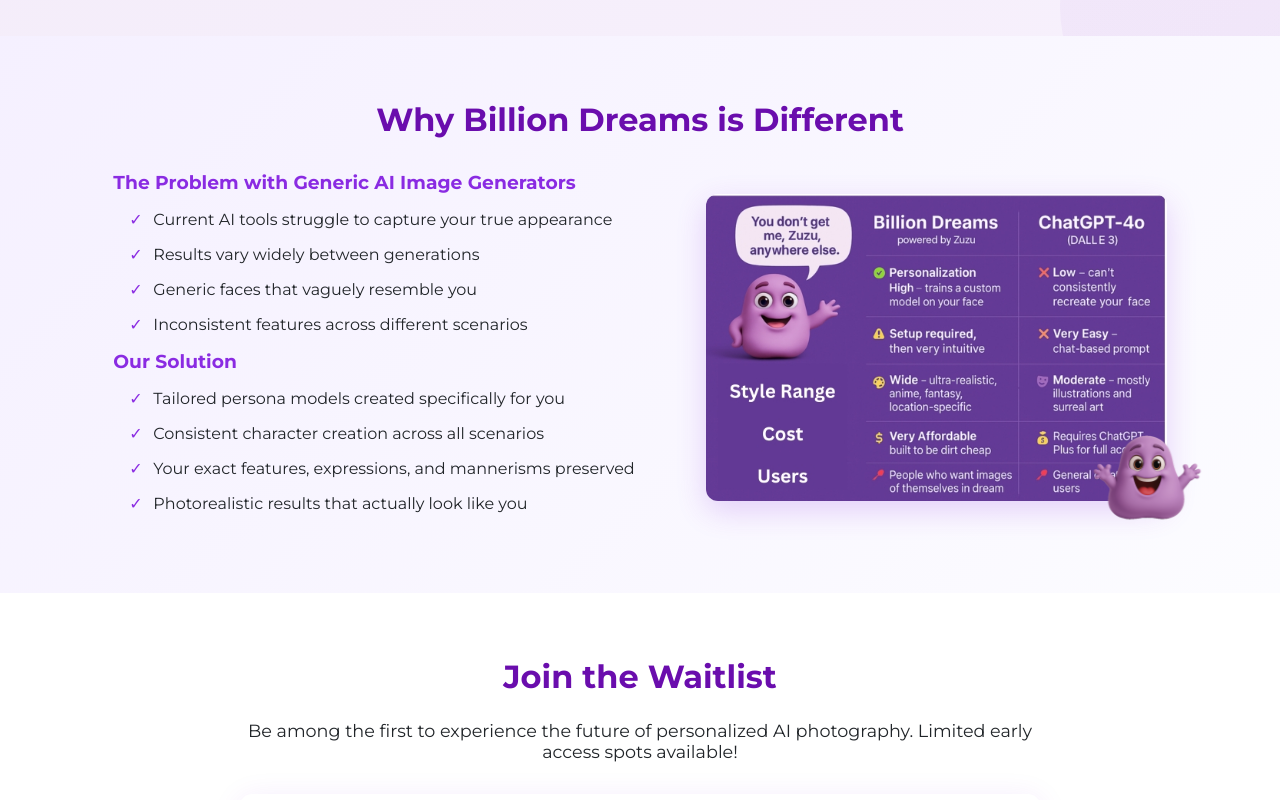
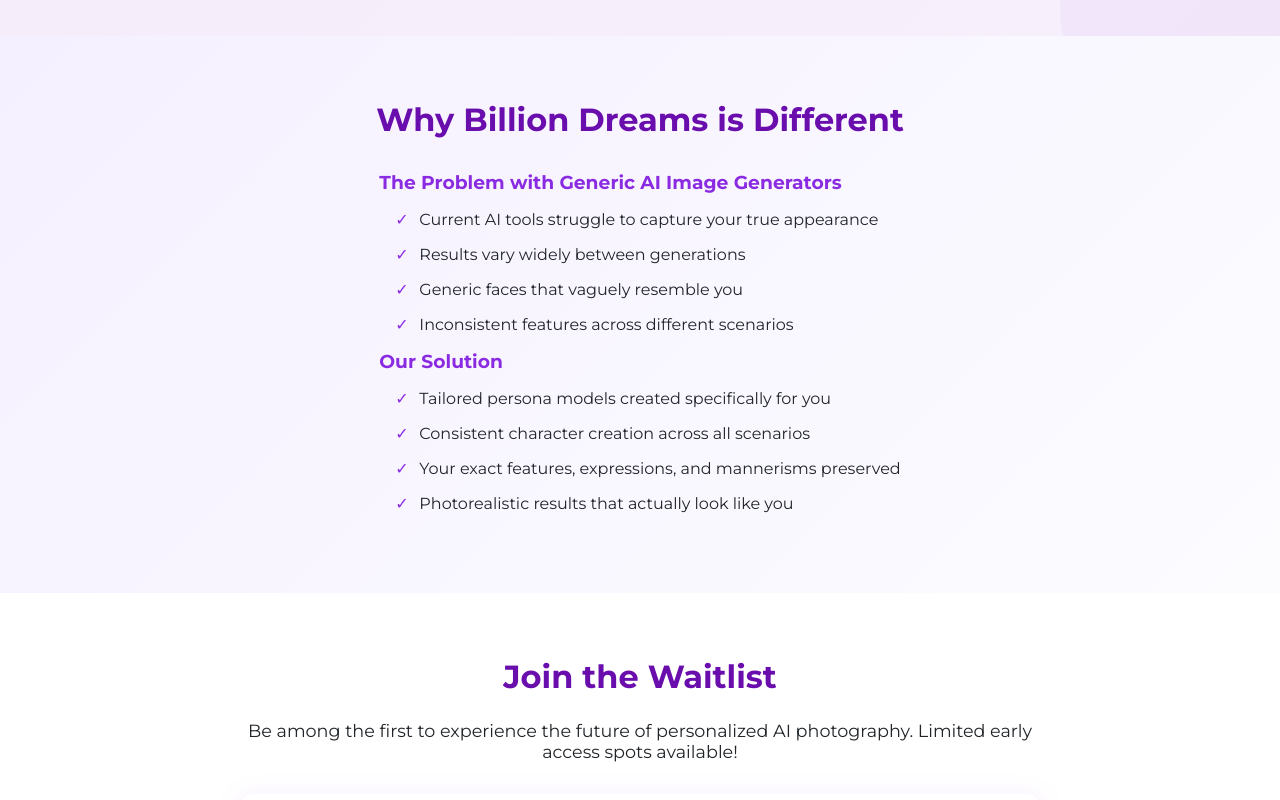
Before and after one commit to muthu-97/billiondreams, a plain HTML site: page index.html in a window 1280 px wide. Shown: the part 2165-2965 px from the top of the page. Drawn offline with Linux system fonts and the light colour scheme; grey boxes are pictures that could not be loaded.

Commit message:
Update index.html

```diff
--- a/index.html
+++ b/index.html
@@ -604,10 +604,6 @@
                         <li>Photorealistic results that actually look like you</li>
                     </ul>
                 </div>
-                <div class="advantage-image fade-in">
-                    <img src="compare.jpg" alt="Comparison of Billion Dreams vs Generic AI" style="width: 100%; border-radius: 12px; box-shadow: 0 10px 30px rgba(138, 43, 226, 0.2);">
-                    <img src="zuzu.png" alt="Zuzu Mascot" class="mascot">
-                </div>
             </div>
         </div>
     </section>
```
